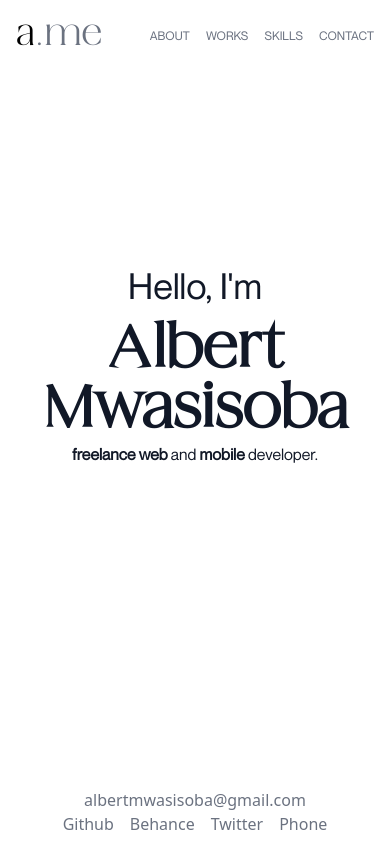
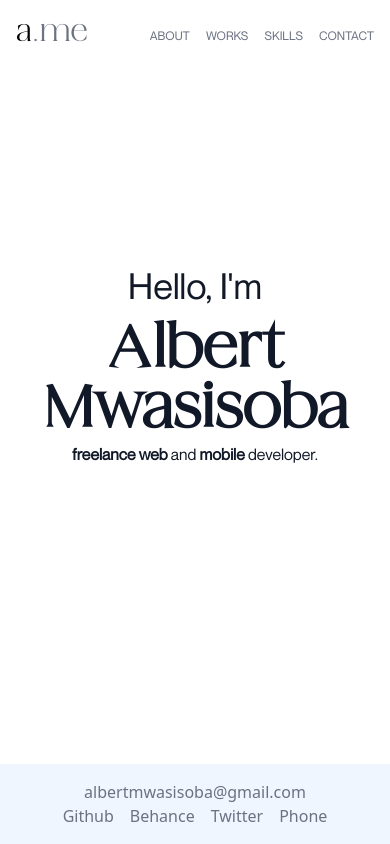
Before and after one commit to Bizzy-Void/albert_mwasisoba, a Next.js app: page / in a window 390 px wide. Built offline with nearby package versions, Linux system fonts and the light colour scheme.

Commit message:
style: :lipstick: Image, Footer and Layout updates

```diff
--- a/components/Layout.jsx
+++ b/components/Layout.jsx
@@ -9,7 +9,7 @@ function Layout({ children }) {
     <div className='flex relative flex-col h-screen'>
         <nav className='w-full pt-4 pb-2 px-4 md:px-10 lg:px-32 fixed top-0 left-0 z-50 bg-white flex justify-between'>
           <Link href={'/'}>
-            <span className='text-4xl font-iskry home-link'>
+            <span className='text-3xl font-iskry home-link'>
               <span className='inline md:hidden'>a</span>
               <span className='hidden md:inline lg:hidden'>albert</span>
               <span className='hidden md:hidden lg:inline'>albertmwasisoba</span>
--- a/components/section/footer.jsx
+++ b/components/section/footer.jsx
@@ -1,12 +1,12 @@
 function Footer({data}) {
   return (
-    <footer className='w-full fixed z-50 bottom-0 left-0 px-4 md:px-10 lg:px-32 py-2 text-gray-500 bg-white md:flex justify-between'>
+    <footer className='w-full fixed z-50 bottom-0 left-0 px-4 md:px-10 lg:px-32 py-4 text-gray-500 bg-blue-50 md:flex justify-between'>
         {/* email to albert link */}
         <div className="flex justify-center gap-4">
             <a
                 target={"_blank"}
                 rel="noreferrer"
-                href={"Mail to: " + data.email}
+                href={"mailto:" + data.email}
                 className="hover:underline"
             >
                 {data.email}
```
Also changed, not shown: 1 other file (tests, documents, lock files or other folders).
